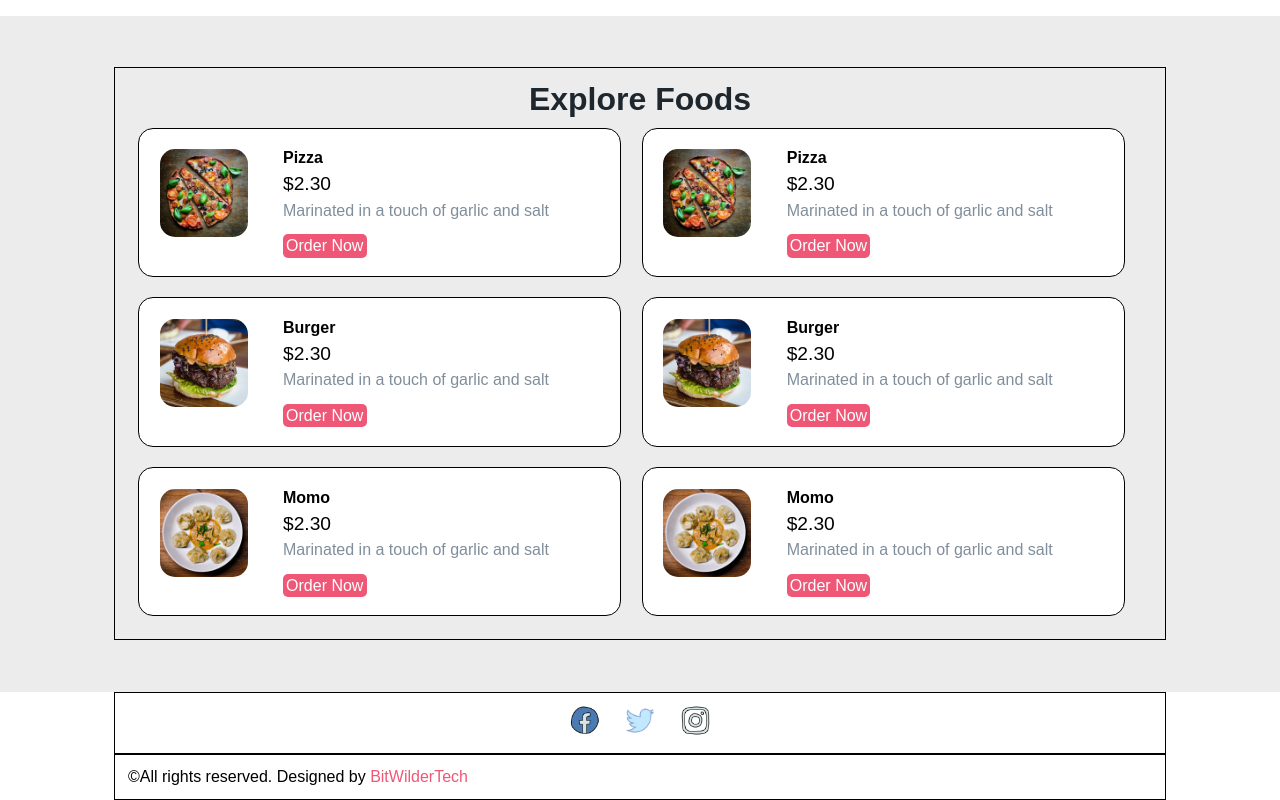
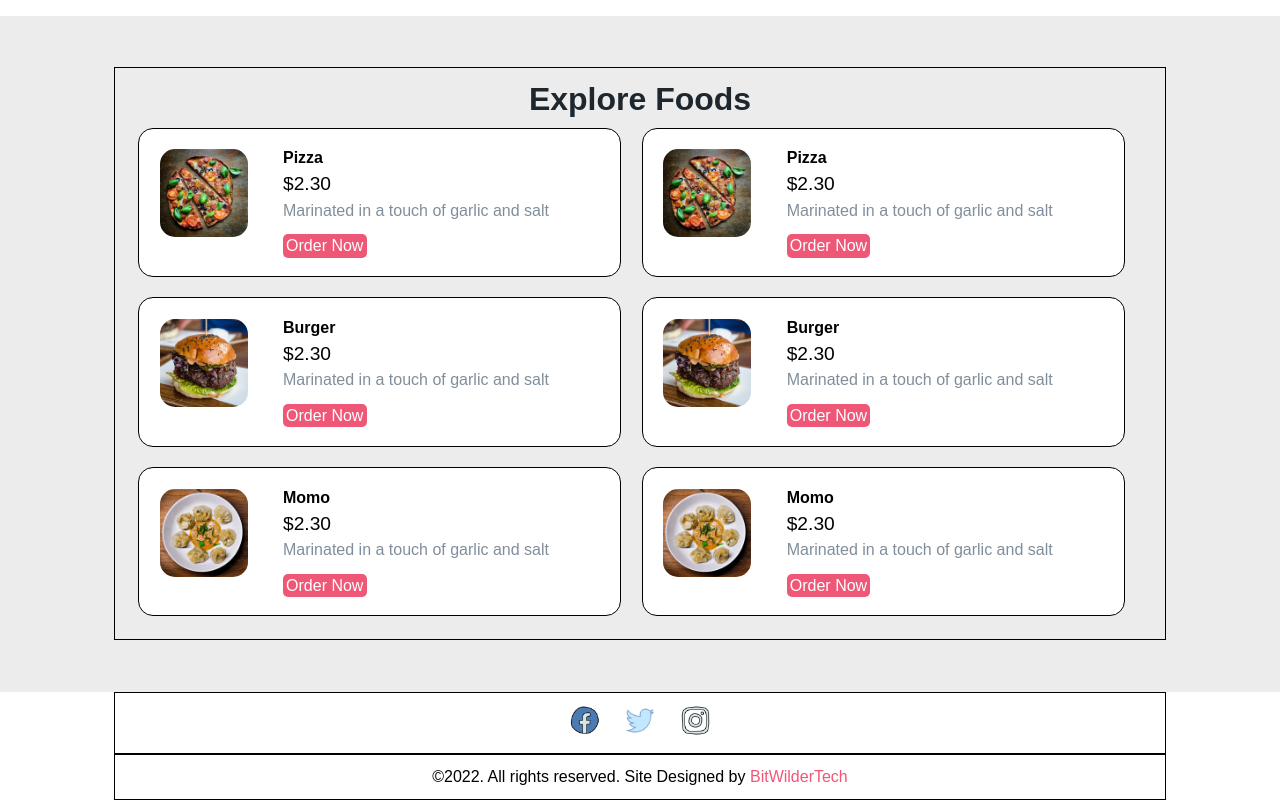
Before and after one commit to AllenOtto/Food-Order-Frontend, a plain HTML site: page index.html in a window 1280 px wide. Shown: the part 849-1649 px from the top of the page. Drawn offline with Linux system fonts and the light colour scheme.

Commit message:
centered footer text and removed borders added for pusposes of page design

```diff
--- a/index.html
+++ b/index.html
@@ -171,9 +171,9 @@
     <!-- Social Section Ends Here -->
 
     <!-- Footer Section Starts Here -->
-    <section class="footer">
+    <section class="footer text-center">
         <div class="container">
-            &copy;All rights reserved. Designed by <a href="http://www.bitwildertech.ga">BitWilderTech</a>
+            &copy;2022. All rights reserved. Site Designed by <a href="http://www.bitwildertech.ga">BitWilderTech</a>
         </div>
 
     </section>
```
